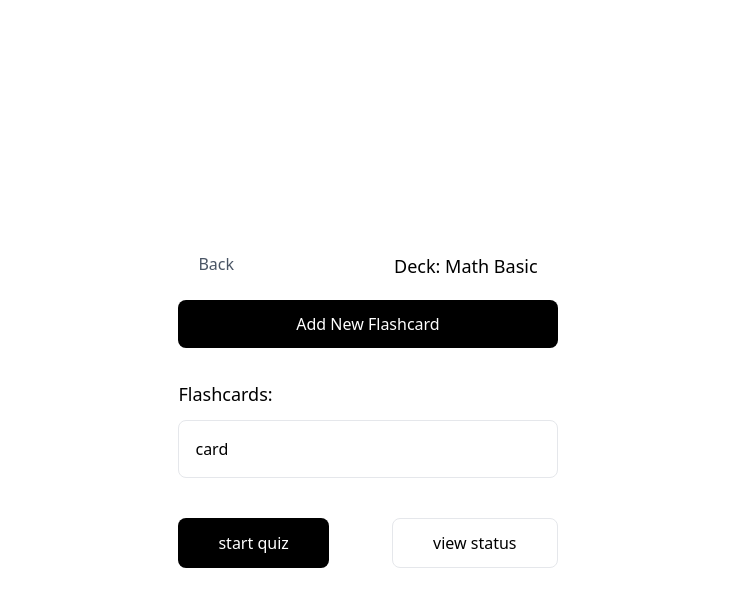
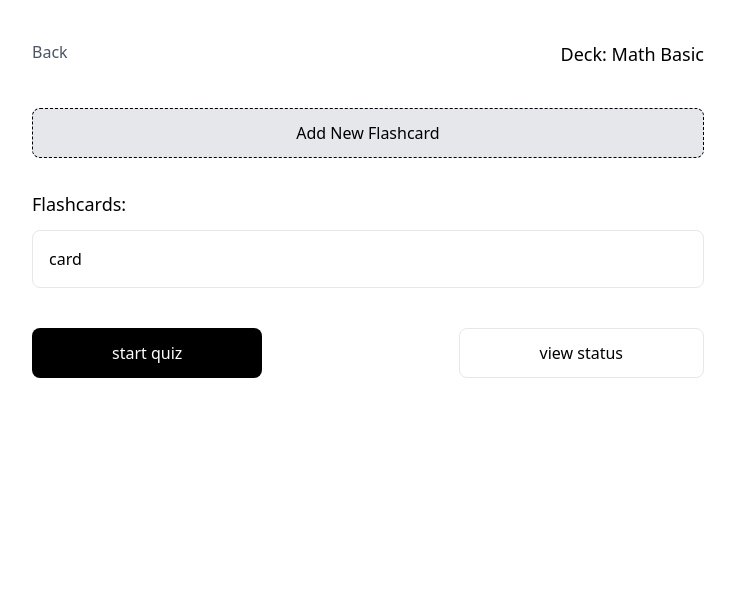
Before and after one commit to himathace/Quiz, a Next.js app: page /flashcards in a window 1280 px wide. Shown: the top 606 px of the page, without its empty margins (272-1007 px from the left). Built offline with nearby package versions, Linux system fonts and the light colour scheme.

Commit message:
feat: add nextjs build in api routes

```diff
--- /dev/null
+++ b/app/api/login/route.js
@@ -0,0 +1,6 @@
+export async function GET(request) {
+  return new Response(JSON.stringify({ message: "Hello from App Router backend!" }), {
+    status: 200,
+    headers: { "Content-Type": "application/json" },
+  });
+}
--- a/app/flashcards/page.js
+++ b/app/flashcards/page.js
@@ -2,24 +2,24 @@ export default function Flashcard(){
 
     return(
 
-        <div className="flex flex-col justify-center items-center h-screen">
-            <div>
-                <div className="flex gap-x-40 m-5">
+        <div className="flex flex-col items-center h-screen">
+            <div className="w-2xl">
+                <div className="flex justify-between my-10">
                     <p className="text-gray-600">Back</p>
                     <p className="text-lg font-medium">Deck: Math Basic</p>
                 </div>
                 <div >
-                    <button className="w-full text-center font-medium text-white bg-black py-3 px-4 rounded-lg mb-8">Add New Flashcard</button>
+                    <button className="w-full text-center border-1 border-dashed hover:border-2 cursor-pointer bg-gray-200 font-medium text-black  py-3 px-4 rounded-lg mb-8">Add New Flashcard</button>
                 </div>
                 <div>
                     <p className="text-lg font-medium mb-3">Flashcards:</p>
                 </div>
-                <div className="border border-gray-200 rounded-lg hover:border-gray-300 p-4 mb-10">
+                <div className="border border-gray-200 rounded-lg hover:border-gray-400 p-4 mb-10">
                     card
                 </div>
                 <div className="flex justify-between">
-                    <button className="bg-black text-white py-3 px-10 rounded-lg font-medium">start quiz</button>
-                    <button className="border border-gray-200 py-3 px-10 rounded-lg font-medium" >view status</button>
+                    <button className="bg-black text-white py-3 px-20 rounded-lg font-medium">start quiz</button>
+                    <button className="border border-gray-200 py-3 px-20 rounded-lg font-medium" >view status</button>
                 </div>
             </div>
         </div>
--- a/app/page.js
+++ b/app/page.js
@@ -1,8 +1,23 @@
 import { Edit, Trash2, Plus, Play, Delete } from "lucide-react"
 
+const fetchdata=async ()=>{
 
-export default function Home() {
+  try{
 
+    const userdata=await fetch("http://localhost:3000/api/login")
+    const data=await userdata.json()
+    return data.message
+  }
+  catch(error){
+    console.log(error)
+  }
+}
+
+
+const Home=async ()=>{
+
+  const date=await fetchdata()
+  console.log(date)
 
   return (
 
@@ -50,3 +65,5 @@ export default function Home() {
 
   );
 }
+
+export default Home
```
